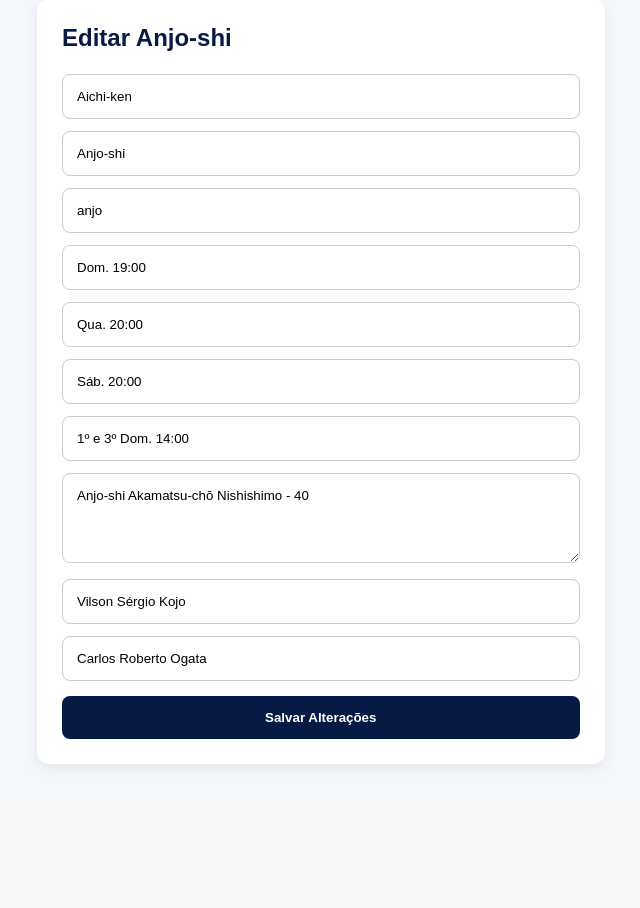
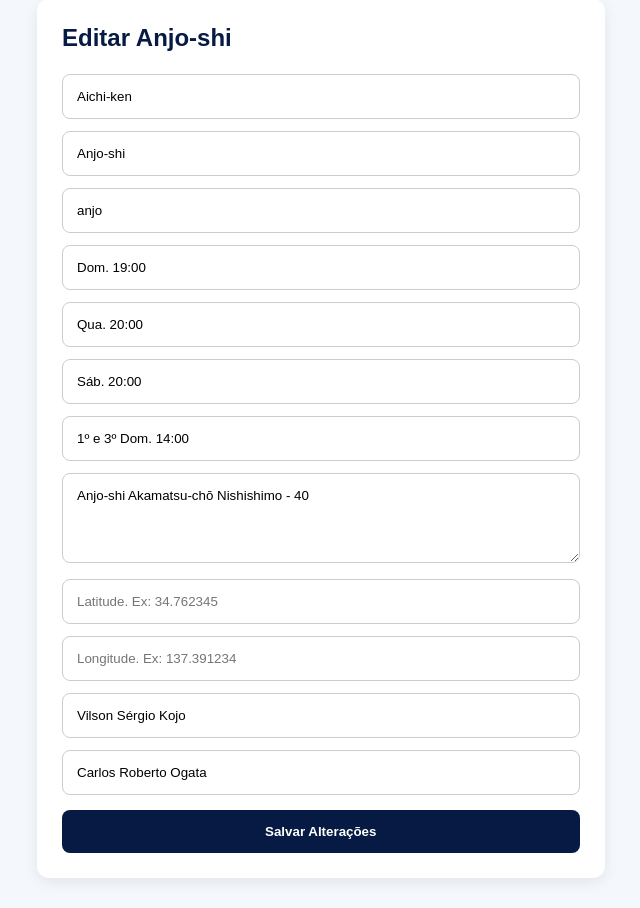
Before and after one commit to andrehagui/avisos_igreja, a Flask app: page /editar-localidade/1 in a window 1280 px wide. Shown: the part 121-1029 px from the top of the page, without its empty margins (23-663 px from the left). Before the commit the page ends 888 px from the top, so only its background shows below. Run offline with Flask 3, Linux system fonts and the light colour scheme; the visitor is signed in with stand-in values (Sample User, id 1); data comes from the database, SQL or seed files in the repository; both versions use the stored data as it was after the commit.

Commit message:
Corrige link Google Maps como destino

```diff
--- a/app.py
+++ b/app.py
@@ -19,6 +19,10 @@ def conectar():
 
 def endereco_disponivel(endereco):
     return endereco and endereco.strip().lower() != "consultar o ministério"
+
+
+def coordenadas_disponiveis(igreja):
+    return igreja["latitude"] and igreja["longitude"]
 
 
 def endereco_tem_municipio(endereco):
@@ -44,15 +48,28 @@ def montar_consulta_mapa(igreja, endereco):
 
 def montar_links_mapa(igreja):
     endereco = igreja["endereco"]
+    tem_coordenadas = coordenadas_disponiveis(igreja)
 
-    if not endereco_disponivel(endereco):
+    if not tem_coordenadas and not endereco_disponivel(endereco):
         return []
 
     enderecos = [
         parte.strip()
-        for parte in endereco.split(" / ")
+        for parte in (endereco or "").split(" / ")
         if parte.strip()
     ]
+
+    if tem_coordenadas:
+        destino = f"{igreja['latitude']},{igreja['longitude']}"
+        destino_url = quote_plus(destino)
+        consulta = montar_consulta_mapa(igreja, enderecos[0]) if enderecos else destino
+
+        return [{
+            "rotulo": "Endereço",
+            "consulta": consulta,
+            "google": f"https://www.google.com/maps/dir/?api=1&destination={destino_url}",
+            "apple": f"https://maps.apple.com/?ll={destino_url}&q={destino_url}"
+        }]
 
     links = []
 
@@ -79,6 +96,14 @@ def preparar_igreja(igreja):
 
 def preparar_igrejas(igrejas):
     return [preparar_igreja(igreja) for igreja in igrejas]
+
+
+def garantir_coluna(conn, tabela, coluna, tipo):
+    colunas = conn.execute(f"PRAGMA table_info({tabela})").fetchall()
+    nomes = [coluna_existente["name"] for coluna_existente in colunas]
+
+    if coluna not in nomes:
+        conn.execute(f"ALTER TABLE {tabela} ADD COLUMN {coluna} {tipo}")
 
 
 def criar_banco():
@@ -113,10 +138,15 @@ def criar_banco():
             culto_sabado TEXT,
             rjm TEXT,
             endereco TEXT,
+            latitude TEXT,
+            longitude TEXT,
             cooperador TEXT,
             jovens TEXT
         )
     """)
+
+    garantir_coluna(conn, "igrejas", "latitude", "TEXT")
+    garantir_coluna(conn, "igrejas", "longitude", "TEXT")
 
     conn.commit()
     conn.close()
@@ -731,6 +761,8 @@ def admin_localidades():
         culto_sabado = request.form["culto_sabado"].strip()
         rjm = request.form["rjm"].strip()
         endereco = request.form["endereco"].strip()
+        latitude = request.form.get("latitude", "").strip()
+        longitude = request.form.get("longitude", "").strip()
         cooperador = request.form["cooperador"].strip()
         jovens = request.form["jovens"].strip()
 
@@ -747,10 +779,12 @@ def admin_localidades():
                 culto_sabado,
                 rjm,
                 endereco,
+                latitude,
+                longitude,
                 cooperador,
                 jovens
             )
-            VALUES (?, ?, ?, ?, ?, ?, ?, ?, ?, ?)
+            VALUES (?, ?, ?, ?, ?, ?, ?, ?, ?, ?, ?, ?)
         """, (
             estado,
             cidade,
@@ -760,6 +794,8 @@ def admin_localidades():
             culto_sabado,
             rjm,
             endereco,
+            latitude,
+            longitude,
             cooperador,
             jovens
         ))
@@ -810,6 +846,8 @@ def editar_localidade(id):
         culto_sabado = request.form["culto_sabado"].strip()
         rjm = request.form["rjm"].strip()
         endereco = request.form["endereco"].strip()
+        latitude = request.form.get("latitude", "").strip()
+        longitude = request.form.get("longitude", "").strip()
         cooperador = request.form["cooperador"].strip()
         jovens = request.form["jovens"].strip()
 
@@ -823,6 +861,8 @@ def editar_localidade(id):
                 culto_sabado = ?,
                 rjm = ?,
                 endereco = ?,
+                latitude = ?,
+                longitude = ?,
                 cooperador = ?,
                 jovens = ?
             WHERE id = ?
@@ -835,6 +875,8 @@ def editar_localidade(id):
             culto_sabado,
             rjm,
             endereco,
+            latitude,
+            longitude,
             cooperador,
             jovens,
             id
--- a/templates/editar_localidade.html
+++ b/templates/editar_localidade.html
@@ -87,6 +87,22 @@
             >{{ igreja['endereco'] or '' }}</textarea>
 
             <input
+                type="number"
+                step="any"
+                name="latitude"
+                value="{{ igreja['latitude'] or '' }}"
+                placeholder="Latitude. Ex: 34.762345"
+            >
+
+            <input
+                type="number"
+                step="any"
+                name="longitude"
+                value="{{ igreja['longitude'] or '' }}"
+                placeholder="Longitude. Ex: 137.391234"
+            >
+
+            <input
                 type="text"
                 name="cooperador"
                 value="{{ igreja['cooperador'] or '' }}"
```
Also changed, not shown: templates/admin_localidades.html (+11 -0 lines), avisos.db.
